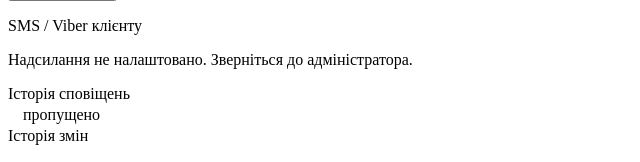
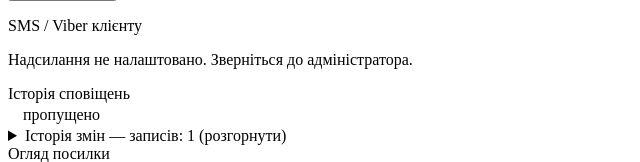
Before and after one commit to olegsirinov-jpg/benzo-returns, a PHP site: template views/admin/card.php in a window 1280 px wide. Shown: the part 1532-1694 px from the top of the page, without its empty margins (0-640 px from the left). Run offline with PHP 8.4, Linux system fonts and the light colour scheme; the template is opened without the code that fills it: most values are stand-ins (such as "Sample title", 1, 10 or a date in 2020); data that the repository does not hold is empty.

Commit message:
Огляд товару4

```diff
--- a/views/admin/card.php
+++ b/views/admin/card.php
@@ -729,7 +729,11 @@ $canReject = App\Workflow::canReject($status);
 
         <!-- ==================== Історія ==================== -->
         <div class="card">
-            <div class="card__title">Історія змін</div>
+            <details class="fold">
+                <summary class="card__title" style="margin:0;cursor:pointer">
+                    Історія змін <span class="muted" style="font-weight:400">— записів: <?= count($history) ?> (розгорнути)</span>
+                </summary>
+                <div style="margin-top:14px">
                     <?php if ($history === []): ?>
                         <p class="muted small mb0">Записів немає.</p>
                     <?php else: ?>
@@ -754,6 +758,8 @@ $canReject = App\Workflow::canReject($status);
                             <?php endforeach; ?>
                         </ul>
                     <?php endif; ?>
+                </div>
+            </details>
         </div>
 
         <!-- ==================== Огляд посилки ==================== -->
```
Lines whose indentation alone changed are shown as unchanged.
